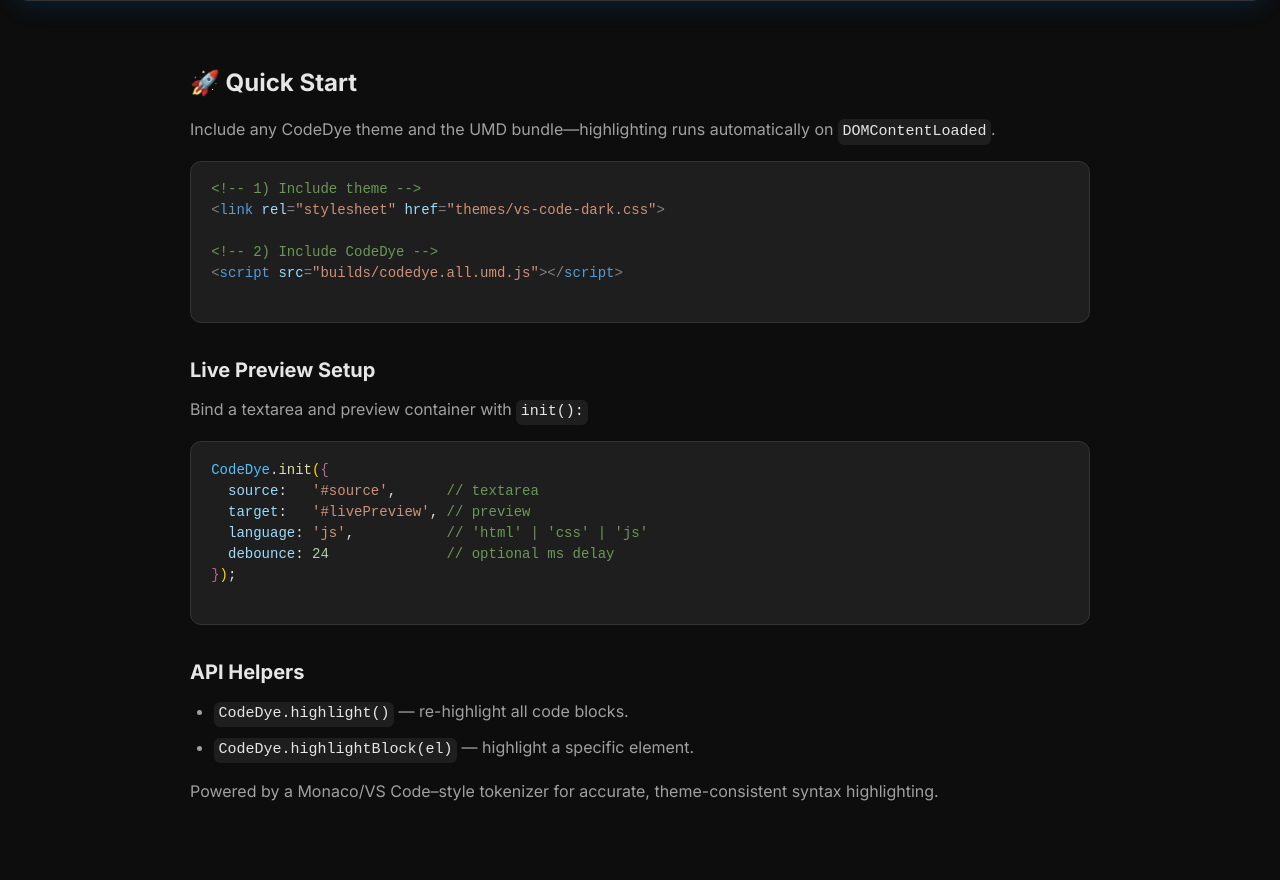
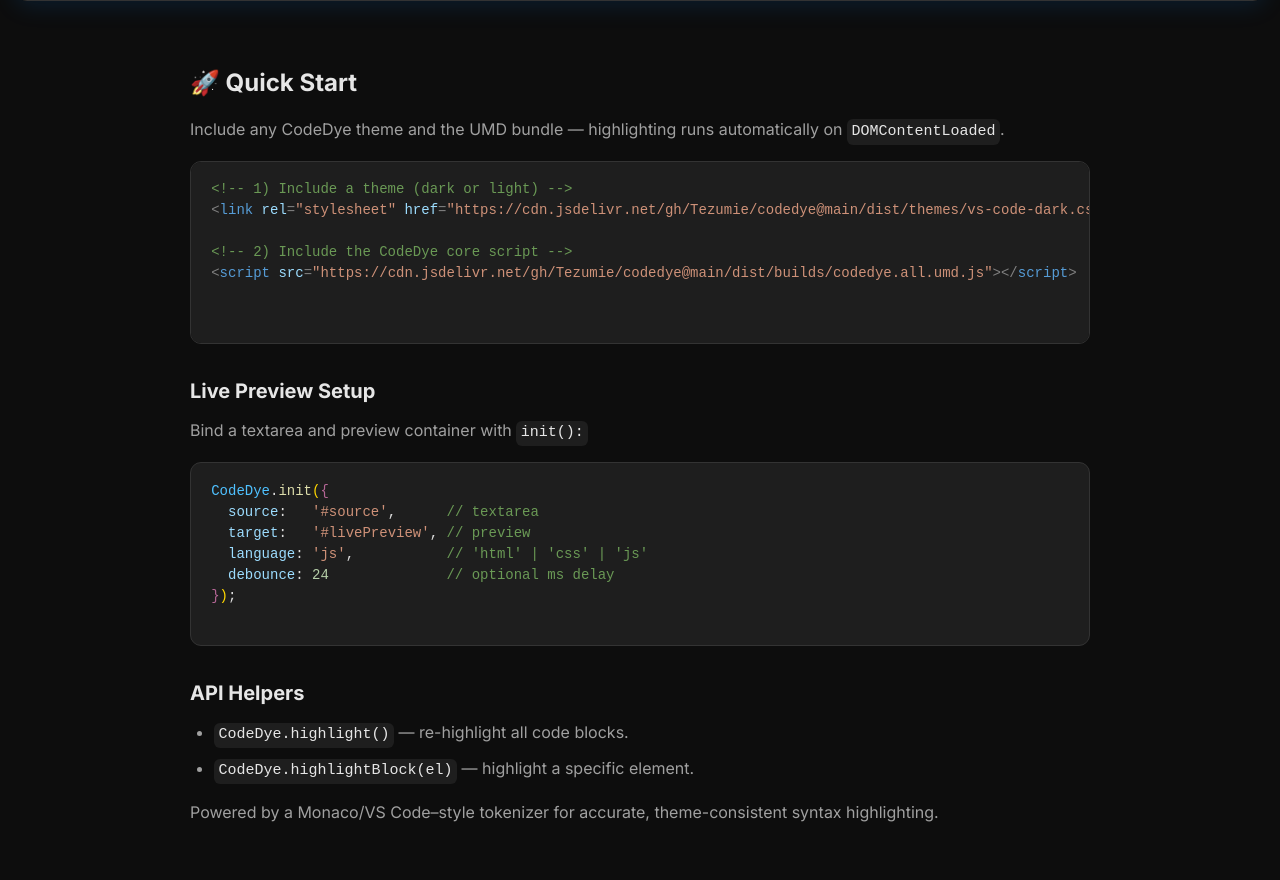
Before and after one commit to Tezumie/codedye, a website: page docs/index.html in a window 1280 px wide. Shown: the part 898-1778 px from the top of the page. Drawn offline with Linux system fonts and the light colour scheme.

Commit message:
Update css links on demo page to use proper cdn

```diff
--- a/docs/index.html
+++ b/docs/index.html
@@ -399,13 +399,18 @@
          <section class="docs">
             <div class="doc-section">
                <h2>🚀 Quick Start</h2>
-               <p>Include any CodeDye theme and the UMD bundle—highlighting runs automatically on <code
-                     class="inline-code">DOMContentLoaded</code>.</p>
-               <pre><code class="language-html">&lt;!-- 1) Include theme --&gt;
-&lt;link rel="stylesheet" href="themes/vs-code-dark.css"&gt;
+               <p>
+                  Include any CodeDye theme and the UMD bundle — highlighting runs automatically on
+                  <code class="inline-code">DOMContentLoaded</code>.
+               </p>
 
-&lt;!-- 2) Include CodeDye --&gt;
-&lt;script src="builds/codedye.all.umd.js"&gt;&lt;/script&gt;</code></pre>
+               <pre><code class="language-html">&lt;!-- 1) Include a theme (dark or light) --&gt;
+&lt;link rel="stylesheet" href="https://cdn.jsdelivr.net/gh/Tezumie/codedye@main/dist/themes/vs-code-dark.css"&gt;
+
+&lt;!-- 2) Include the CodeDye core script --&gt;
+&lt;script src="https://cdn.jsdelivr.net/gh/Tezumie/codedye@main/dist/builds/codedye.all.umd.js"&gt;&lt;/script&gt;
+               </code></pre>
+
             </div>
 
             <div class="doc-section">
```
